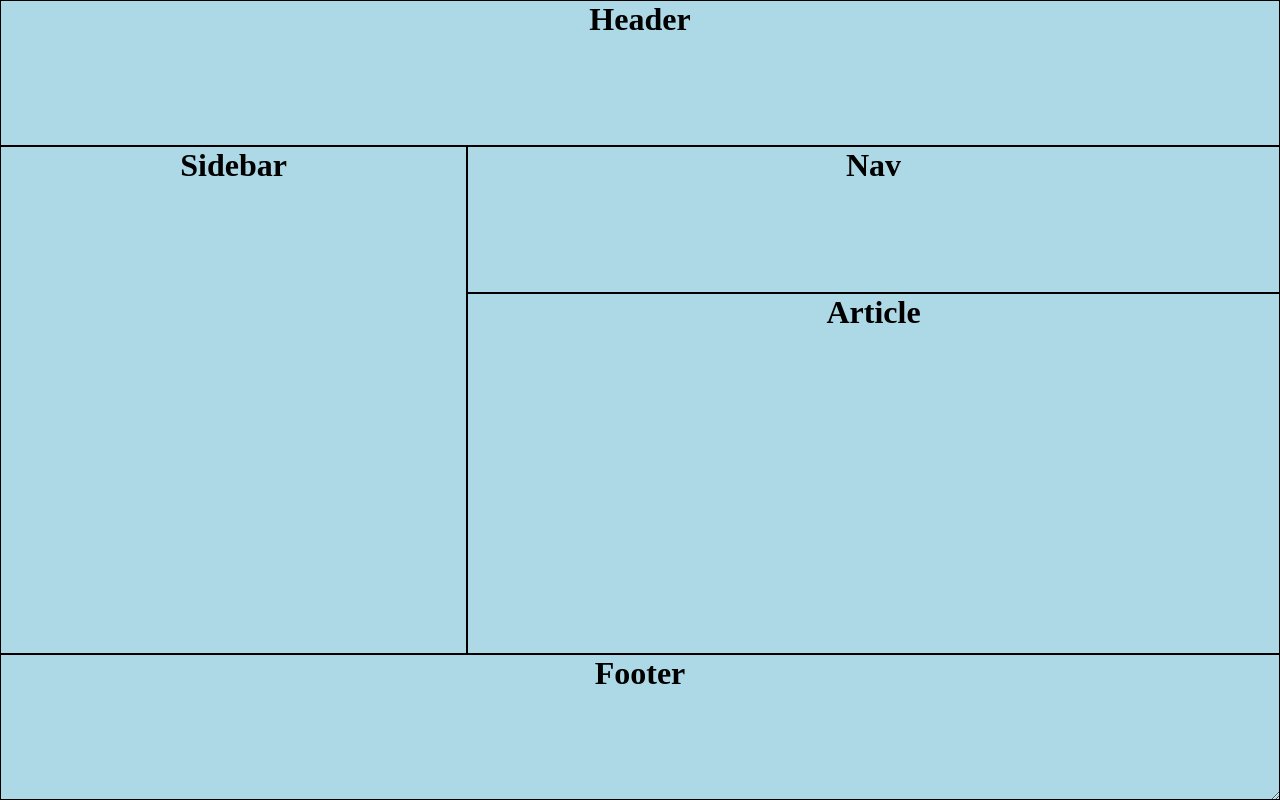
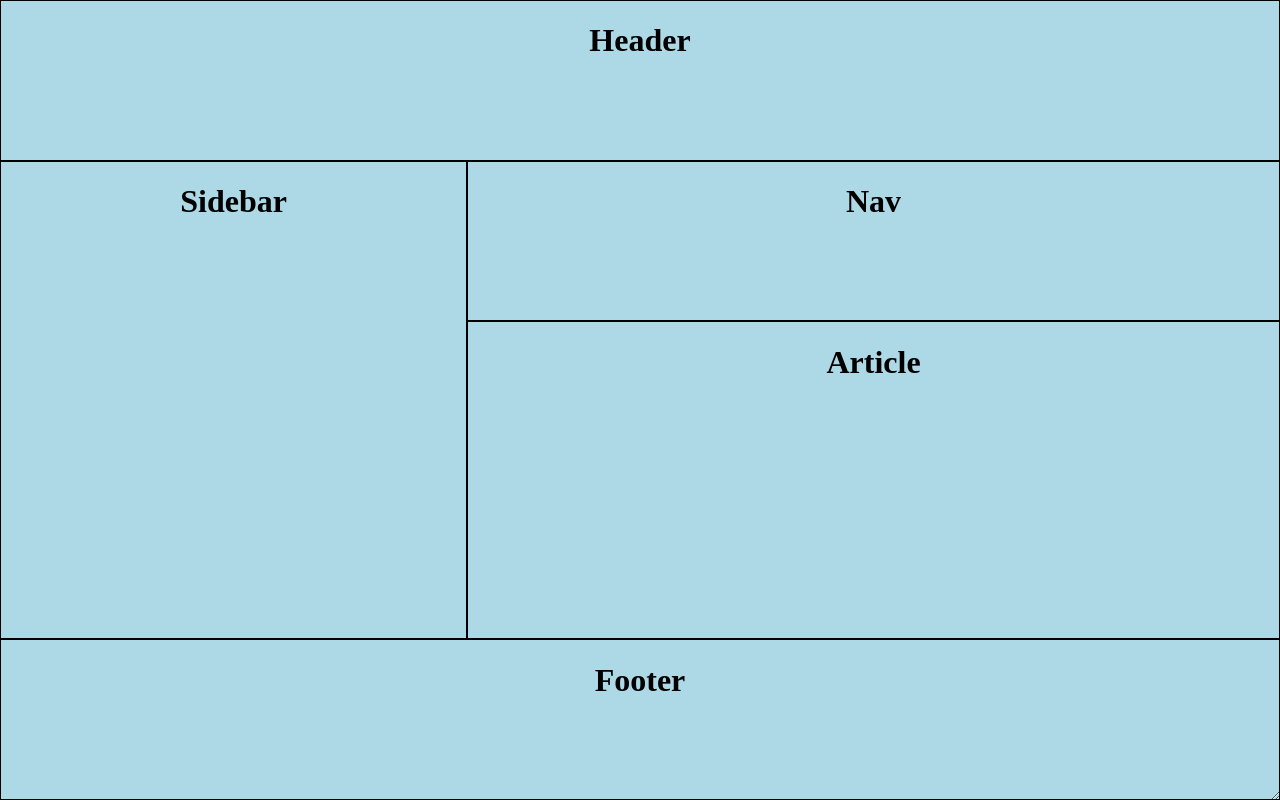
Before and after one commit to HaileabWolde/Grid-Practice, a plain HTML site: page index.html in a window 1280 px wide. Drawn offline with Linux system fonts and the light colour scheme.

Commit message:
resized it using rem

```diff
--- a/style.css
+++ b/style.css
@@ -1,17 +1,17 @@
-html, body{
-    height: 100vh;
+ html, body{
+   min-height: 100vh;
+   margin: 0;
+   padding: 0;
  }
  *{
      box-sizing: border-box;
-     margin: 0;
-     padding: 0;
  }
  .container{
     display: grid;
     background-color: lightblue;
     resize: both;
     overflow: auto;
-    height: 100%;
+    height: 50rem;
     grid-template: repeat(6, min(50%, 1fr))/ repeat(3, 1fr);
 
  grid-template-areas: "header header header"
```
Also changed, not shown: index.html (+1 -0 lines).
